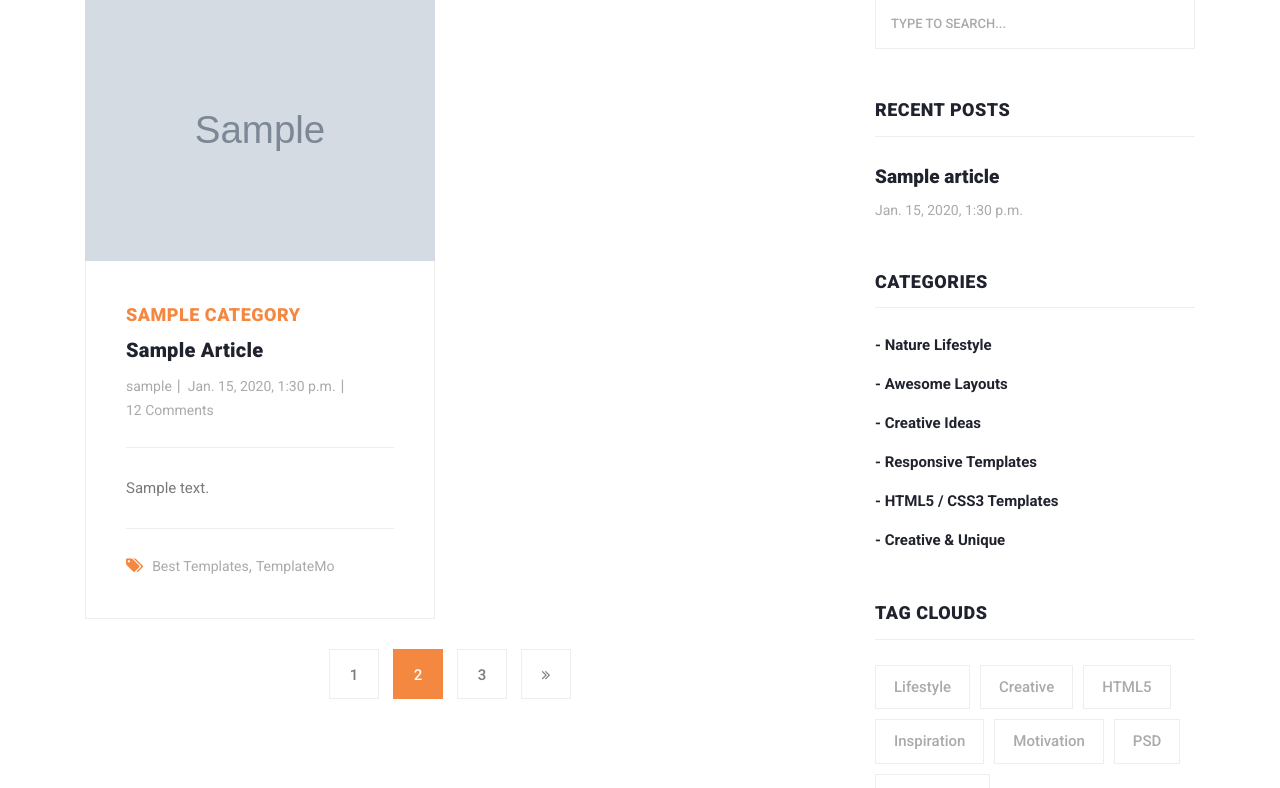
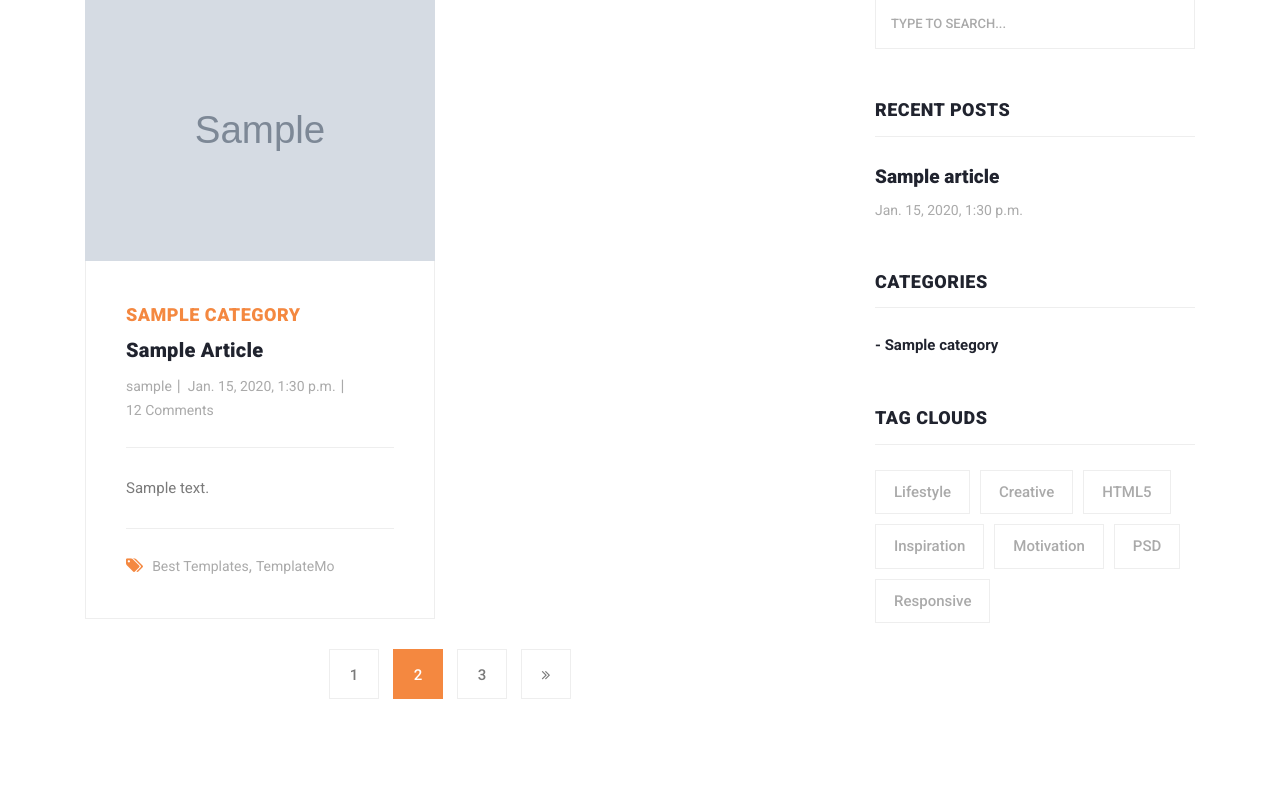
Before and after one commit to Amin-py69/Blog_Project_Test, a Django app: page /list in a window 1280 px wide. Shown: the part 781-1569 px from the top of the page. Run offline with Django 4.2, Linux system fonts and the light colour scheme; tables that the repository leaves empty hold one stand-in row (values such as "Sample post"); grey boxes marked "Sample" are stand-in pictures; some libraries are stand-ins or nearby versions.

Commit message:
create category backend and Inverse relationship in models

```diff
--- a/Blog_Project_Test/settings.py
+++ b/Blog_Project_Test/settings.py
@@ -70,6 +70,7 @@ TEMPLATES = [
                 'django.contrib.auth.context_processors.auth',
                 'django.contrib.messages.context_processors.messages',
                 'context_processors.context_processors.recent_posts',
+                'context_processors.context_processors.recent_category',
             ],
         },
     },
--- a/blog_app/urls.py
+++ b/blog_app/urls.py
@@ -5,4 +5,5 @@ app_name = 'blog_app'
 urlpatterns = [
     path('detail/<slug:slug>', views.post_detail, name='detail'),
     path('list', views.post_list, name='list'),
+    path('category/<int:pk>', views.category_details, name='category_detail'),
 ]
--- a/blog_app/views.py
+++ b/blog_app/views.py
@@ -1,5 +1,5 @@
-from django.shortcuts import render
-from .models import Article
+from django.shortcuts import render, get_object_or_404
+from .models import Article, Category
 
 
 # Create your views here.
@@ -12,3 +12,9 @@ def post_detail(request, slug):
 def post_list(request):
     articles = Article.filter_manager.published()
     return render(request, 'blog_app/post-list.html', {'articles': articles})
+
+
+def category_details(request, pk=None):
+    category = Category.objects.get(id=pk)
+    articles = category.article_set.filter(is_published=True)
+    return render(request, 'blog_app/post-list.html', {'articles': articles})
--- a/context_processors/context_processors.py
+++ b/context_processors/context_processors.py
@@ -1,6 +1,11 @@
-from blog_app.models import Article
+from blog_app.models import Article, Category
 
 
 def recent_posts(request):
     recent_post = Article.filter_manager.published().order_by('-created')[:3]
     return {'recent_post': recent_post}
+
+
+def recent_category(request):
+    categories = Category.objects.all()
+    return {'categories': categories}
--- a/templates/include/recent-posts.html
+++ b/templates/include/recent-posts.html
@@ -33,12 +33,9 @@
                     </div>
                     <div class="content">
                         <ul>
-                            <li><a href="#">- Nature Lifestyle</a></li>
-                            <li><a href="#">- Awesome Layouts</a></li>
-                            <li><a href="#">- Creative Ideas</a></li>
-                            <li><a href="#">- Responsive Templates</a></li>
-                            <li><a href="#">- HTML5 / CSS3 Templates</a></li>
-                            <li><a href="#">- Creative &amp; Unique</a></li>
+                            {% for category in categories %}
+                                <li><a href="{% url 'blog_app:category_detail' category.id %}">- {{ category.title }}</a></li>
+                            {% endfor %}
                         </ul>
                     </div>
                 </div>
```
